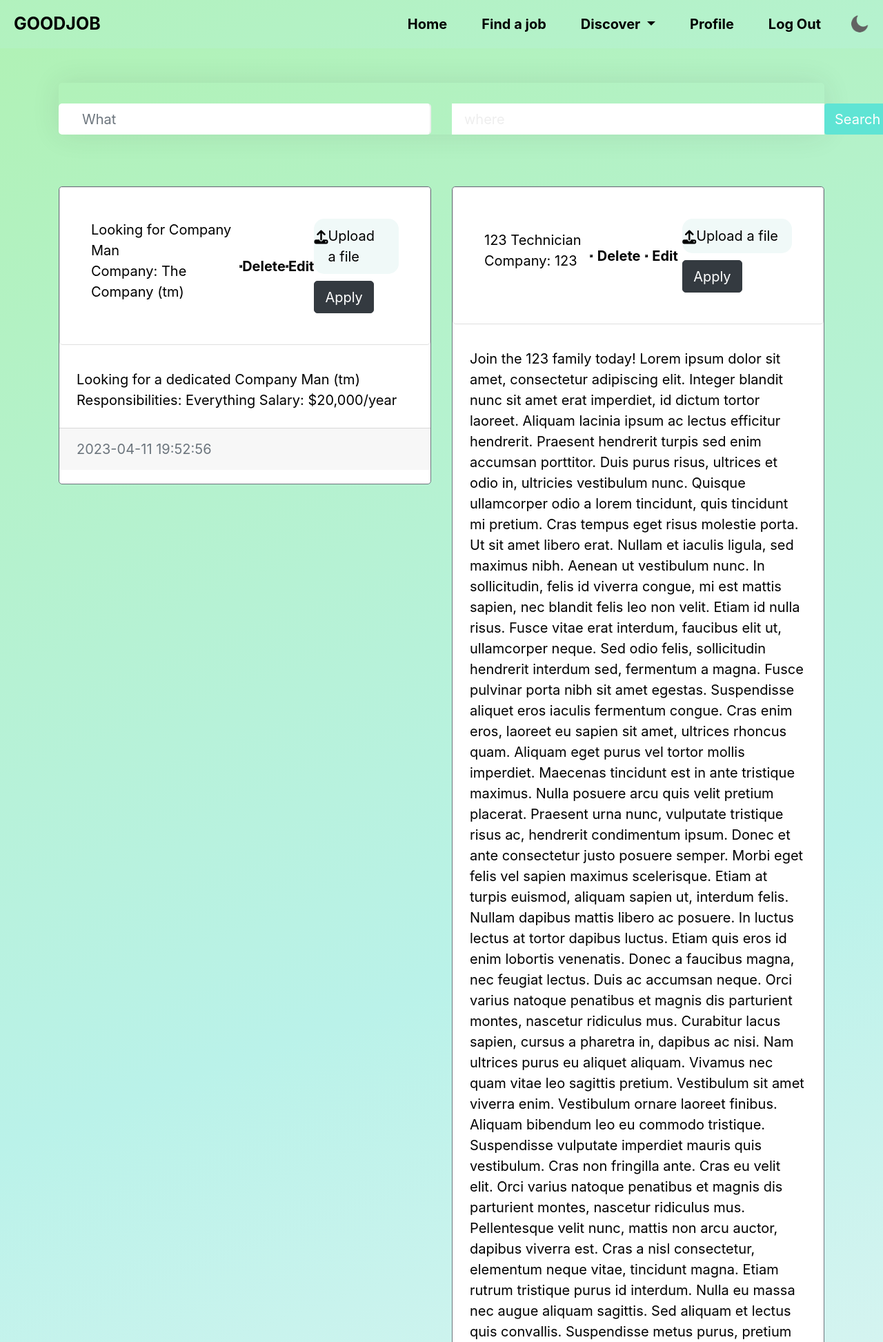
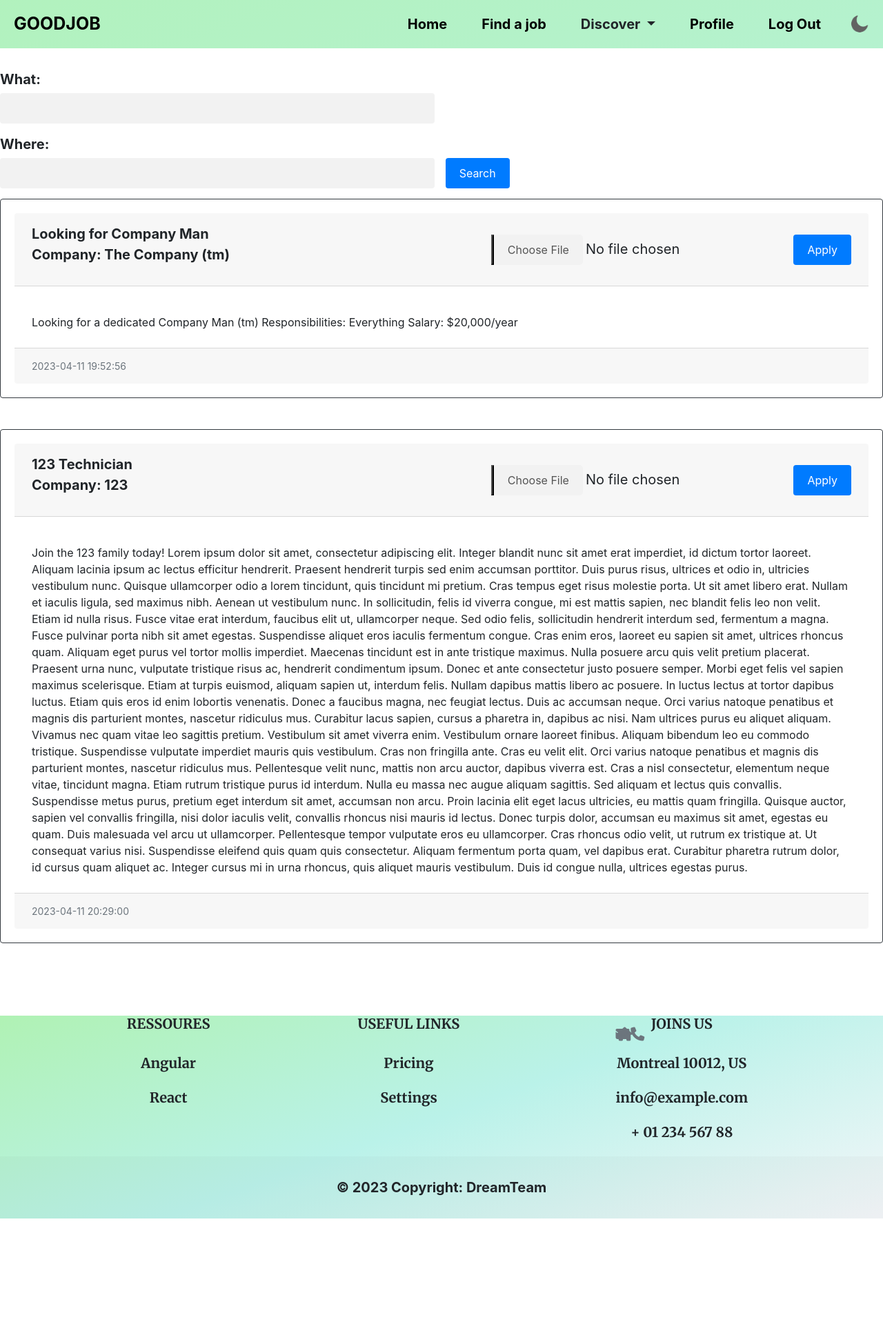
Before and after one commit to Irisvella/DreamTeam-SOEN-341-Project-2023, a Flask app: page /jobposting in a window 1280 px wide; the page is wider, and only the part inside the window is pictured. Shown: the top 1945 px of that part at 69% size. After the commit the page ends 1766 px from the top of that part, so only its background shows below. Run offline with Flask 3, Linux system fonts and the light colour scheme; a user stored in the database is signed in; some libraries are stand-ins or nearby versions.

Commit message:
job post page css revert
Reverting job post page due to bug.

```diff
--- a/Sprint 2/app/static/css/jobpostings.css
+++ b/Sprint 2/app/static/css/jobpostings.css
@@ -1,114 +1,124 @@
-
-
-.search {
-
-   box-shadow:  0 0 40px rgba(51, 51, 51, .1);
-    background-size: 400% 400%;
-    animation: gradient 15s ease infinite;
-    border-radius: 5px
-
+form label {
+  display: block;
+  margin-bottom: 5px;
+  font-weight: bold;
 }
 
-  .search-1 {
-    position: relative;
-    width: 100%
-
-
+form input[type="text"] {
+  width: 100%;
+  padding: 10px;
+  margin-bottom: 15px;
+  border: 1px solid #ccc;
+  border-radius: 4px;
+  font-size: 16px;
 }
 
-  .search-1 input {
-    height: 45px;
+form button[type="submit"] {
+  background-color: #007bff;
+  color: #fff;
   border: none;
-    width: 100%;
-    padding-left: 34px;
-    padding-right: 10px;
-    border-right: 2px solid #eee
+  border-radius: 4px;
+  padding: 10px 20px;
+  font-size: 16px;
+  cursor: pointer;
 }
 
-  .search-1 input:focus {
-    border-color: none;
-    outline: none;
-    border: 2px solid blue;
+/* Apply styles to the card elements */
+.card {
+  border: 1px solid #ccc;
+  border-radius: 4px;
+  padding: 20px;
+  margin-bottom: 15px;
+  background-color: #fff;
+  transition: all 0.3s ease;
 }
 
-  .search-1 i {
-    position: absolute;
-    top: 12px;
-    left: 5px;
-    font-size: 24px;
-    color: #eee
-
+.card:hover {
+  transform: translateY(-5px);
+  box-shadow: 0px 5px 10px rgba(0, 0, 0, 0.2);
 }
 
-  ::placeholder {
-    color: #eee;
-    opacity: 1
+.card-header {
+  display: flex;
+  justify-content: space-between;
+  align-items: center;
+  margin-bottom: 15px;
 }
 
-  .search-2 {
-    position: relative;
-    width: 100%
+.card-title {
+  font-weight: bold;
+  font-size: 20px;
+  margin-right: 10px;
 }
 
-  .search-2 input {
-    height: 45px;
-    border: none;
-    width: 100%;
-    padding-left: 18px;
-    padding-right: 100px
+.card-title a {
+  color: #000;
+  text-decoration: none;
 }
 
-  .search-2 input:focus {
-    border-color: none;
-    box-shadow: none;
-    outline: none
+.card-text {
+  margin-bottom: 15px;
+  font-size: 16px;
 }
 
-  .search-2 i {
-    position: absolute;
-    top: 12px;
-    left: -10px;
-    font-size: 24px;
-    color: #eee
+.card-footer {
+  color: #888;
+  font-size: 14px;
 }
 
-  .search-2 button {
-    position: absolute;
-
+/* search inputs changes */
+form input[type="text"]#what,
+form input[type="text"]#where {
+  background-color: #f2f2f2;
   border: none;
-    height: 45px;
-    background-color: #5FE4D4;
-    color: #fff;
-    width: 90px;
-    border-radius: 4px
+  border-radius: 4px;
+  font-size: 16px;
+  padding: 10px;
+  margin-right: 10px;
+  width: calc(50% - 10px);
+  transition: all 0.3s ease;
 }
 
-  @media (max-width:800px) {
-    .search-1 input {
-        border-right: none;
-        border-bottom: 1px solid #eee
+form input[type="text"]#what:focus,
+form input[type="text"]#where:focus {
+  outline: none;
+  box-shadow: 0px 0px 10px rgba(0, 0, 0, 0.2);
 }
 
-    .search-2 i {
-        left: 4px
+form input[type="text"]#what::-webkit-input-placeholder,
+form input[type="text"]#where::-webkit-input-placeholder {
+  color: #999;
 }
 
-    .search-2 input {
-        padding-left: 34px
+form input[type="text"]#what::-moz-placeholder,
+form input[type="text"]#where::-moz-placeholder {
+  color: #999;
 }
 
-    .search-2 button {
-        height: 37px;
-        top: 5px
-    }
+form input[type="text"]#what:-ms-input-placeholder,
+form input[type="text"]#where:-ms-input-placeholder {
+  color: #999;
 }
 
-  .recherche{
-    margin-top: 50px;
-    padding-top: 0;
+/* Icon and input file changes */
 
+input::file-selector-button {
+  background-color: #f2f2f2;
+  border: none;
+  padding: 10px 20px;
+  border-radius: 5px;
+  font-size: 16px;
+  color: #555;
 }
 
-  .contour{
-    padding-top: 100px;
+input::file-selector-button:hover {
+  background-color: #e6e6e6;
+  cursor: pointer;
 }
+
+.material-icons {
+  display: inline-block;
+  vertical-align: middle;
+  margin-top: -5px;
+  margin-right: 5px;
+}
--- a/Sprint 2/app/templates/jobposting.html
+++ b/Sprint 2/app/templates/jobposting.html
@@ -3,98 +3,31 @@
 {% block title %}Job Posting{% endblock %}
 
 {% block content %}
-
-<style>
-
-
-  body{
-
-    overflow-x: hidden;
-    background: var(--primary-color);
-    color: var( --color-secondary);
-}
-
-  .file {
-    cursor: pointer;
-    background-color: #F0F9F8;
-    border-radius: 15px;
-    color: #000000;
-    padding: 10px 20px;
-  }
-  .file:hover{
-    background: var(--primary-color);
-  }
-  #upload {
-    opacity: 0;
-    position: absolute;
-    z-index: -1;
-  }
-  .papacard{
-    margin-top: 50px;
-  }
-</style>
-
-
-
+  <br>
   <form method="POST">
-    <div class="container">
-    <div class="search recherche">
-      <div class="row">
-
-        <div class="col-md-6">
-
-          <div class="search-1">
-            <label for="what"></label>
-            <input type="text" name="what" class="form-control" id="what" autocomplete="off" list="what-list" placeholder="What">
-          </div>
-
-        </div>
-
+    <label for="what">What:</label>
+      <input type="text" name="what" id="what" autocomplete="off" list="what-list">
       <datalist id="what-list">
         {% for post in posts %}
         <option value="{{ post.title }}">
         {% endfor %}
       </datalist>
-
-      <div class="col-md-6"> <div>
-
-        <div class="search-2">
-        <label for="where"></label>
-        <input type="text" name="where"  id="where" autocomplete="off" list="where-list" placeholder="where">
-
+      <label for="where">Where:</label>
+      <input type="text" name="where" id="where" autocomplete="off" list="where-list">
       <datalist id="where-list">
         {% for post in posts %}
         <option value="{{ post.address }}">
         {% endfor %}
       </datalist>
-
-         <button type="submit" class="btn btn-primary" formaction="{{ url_for('main.search') }}">Search</button>
-      </div>
-    </div>
-  </div>
-
- </div>
-  </div>
-  </div>
+    <button type="submit" formaction="{{ url_for('main.search') }}">Search</button>
   </form>
-
-
-        <div class="container" id="posts" style="padding-top:25px;" >
-          <div class="row">
+  <div id="posts">
     {% if posts %}
     {% for post in posts %}
-          <div class="col-sm-6 ">
-            <div class="card border border-secondary papacard " >
-          <div class=" card p-3 mb-2" style="height:25%;">
-            <div class=" card-body d-flex justify-content-between align-items-center">
+    <div class="card border-dark">
+      <div class="card-header d-flex justify-content-between align-items-center">
         <div class="card-title">{{ post.title }}<br>{% print("Company: " + post.user.company_name) %}</div>
         <a href="/posts/{{ post.user.username }}">{{ post.user.username }}</a>
-              {% if current_user.profile == "admin" %}
-              <button type="button" class="button"></button>
-              <a href="/delete-post/{{ post.id }}" class="button">Delete</a>
-              <button type="button" class="button"></button>
-              <a href="/editpost/{{post.id}}" class="button">Edit</a>
-              {%endif%}
         {% if current_user.id == post.author_id %}
           <div class="btn-group">
             <button type="button" class="button"></button>
@@ -102,37 +35,29 @@
           </div>
           {% else %}
           {% set has_applied = current_user in post.applicants %}
-                <div class="btn-group"> <!--removing this for aesthetic reason might cause issues. It is below    <button type="button" class="button"></button> -->
-
+          <div class="btn-group">
+            <button type="button" class="button"></button>
             {% if has_applied %}
               <button class="button" disabled>Applied</button>
             {% else %}
               <form method="POST" action="{{ url_for('main.apply_post', id=post.id) }}" enctype="multipart/form-data">
-                    <div><i class="fa-solid fa-upload"></i></div>
-                    <label for="upload" class="file"> Upload a file</label>
-                    <input type="file"  name="resume_file" id="upload" required><br>
-                      <button class="btn btn-dark" type="submit">Apply</button>
+                <input type="file" name="resume_file" required>
+                <button class="button" type="submit">Apply</button>
               </form>
 
           {% endif %}
   </div>
         {% endif %}
       </div>
-              </div><!--end of col smtg to add 2 cards on the same line-->
-
-            <div class="card-body ">
+      <div class="card-body">
         <div class="card-text">{{ post.text }}</div>
       </div>
-            <p class="card-footer text-muted">{{ post.date_created }}</p>
+      <div class="card-footer text-muted">{{ post.date_created }}</div>
     </div>
-
-        </div>
+    <br>
     {% endfor %}
     {% else %}
     <p>No job postings found.</p>
     {% endif %}
   </div>
-</div>
-  </div>
-</div>
 {% endblock %}
```
Lines whose indentation alone changed are shown as unchanged.
